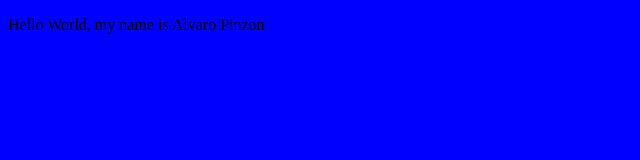
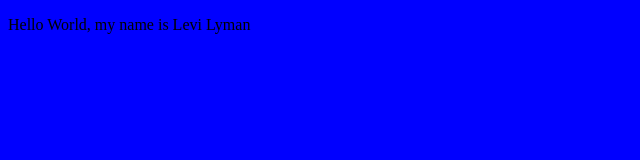
Before and after one commit to Levi-Tech/Udacity-Capstone-Project, a plain HTML site: page Blue-Green-Deployment/blue/index.html in a window 1280 px wide. Shown: the full height of the page, 0-640 px from the left. Drawn offline with Linux system fonts and the light colour scheme.

Commit message:
Update index.html

```diff
--- a/Blue-Green-Deployment/blue/index.html
+++ b/Blue-Green-Deployment/blue/index.html
@@ -4,6 +4,6 @@
 	<title>Capstone project</title>
 </head>
 <body style="background: blue;">
-	<p>Hello World, my name is Alvaro Pinzon</p>
+	<p>Hello World, my name is Levi Lyman</p>
 </body>
 </html>
```
